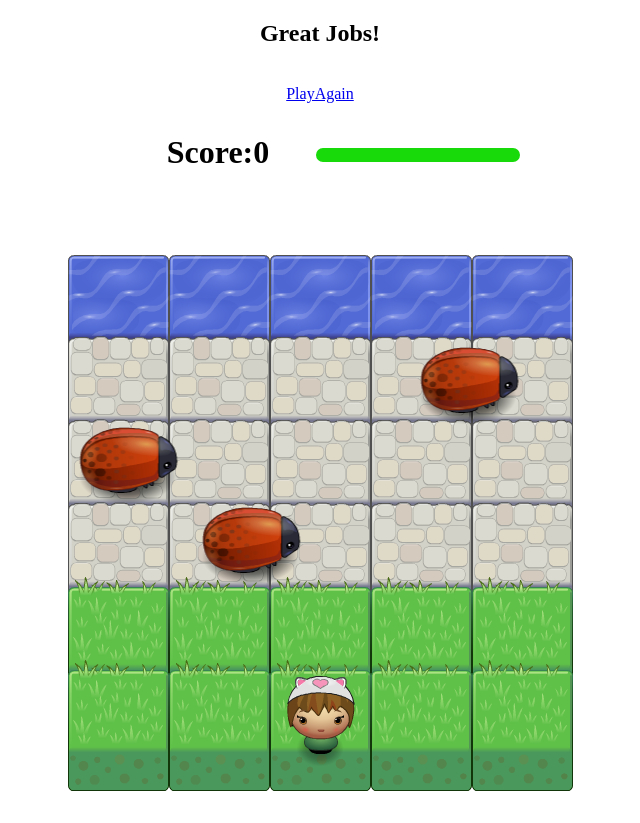
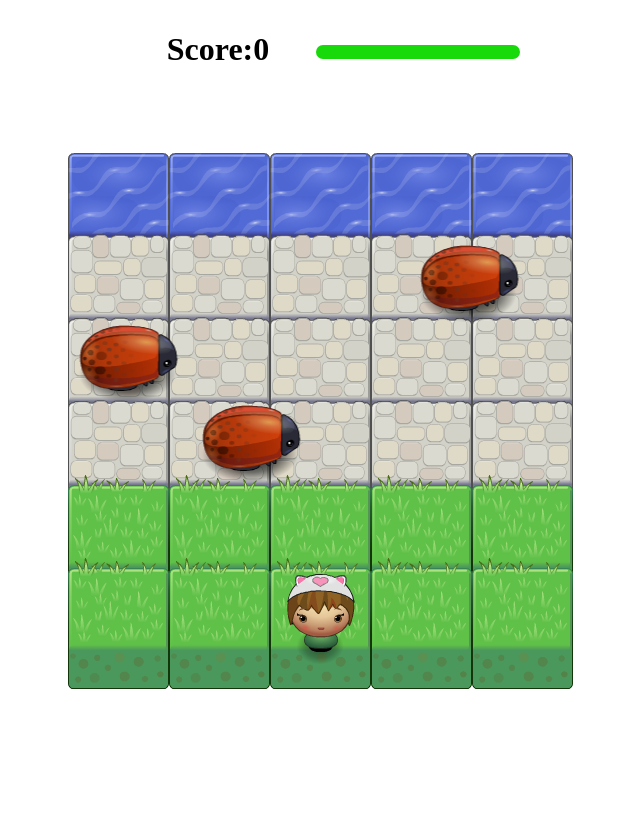
Before and after one commit to BinduKasturi/ArcadeGame, a plain HTML site: page index.html in a window 1280 px wide. Shown: the whole page, without its empty margins (320-960 px from the left). After the commit the page ends 800 px from the top, so only its background shows below. Drawn offline with Linux system fonts and the light colour scheme; some packages are replaced by stand-ins of ours; a script that the page names is missing.

Commit message:
Update index.html

```diff
--- a/index.html
+++ b/index.html
@@ -6,13 +6,7 @@
 	<link href="css/style.css" rel="stylesheet">
 </head>
 <body>
-	<!-- to display a message after completion of game -->
-	<div class="alert" id="alert">
-		<div class="model">
-			<h2>Great Jobs!</h2><br>
-			<a href="#" onclick="window.location.reload();">PlayAgain</a>
-		</div>
-	</div><!--to display score and life line -->
+	<!--to display score and life line -->
 	<div class="pannel">
 		<div class="score" id="score"></div>
 		<div class="lifeLine">
@@ -23,6 +17,7 @@
 			<div class="life"></div>
 		</div>
 	</div>
+	<script src="https://cdn.jsdelivr.net/npm/sweetalert2@8"></script>
 	<script src="js/resources.js">
 	</script>
 	<script src="js/app.js">
```
